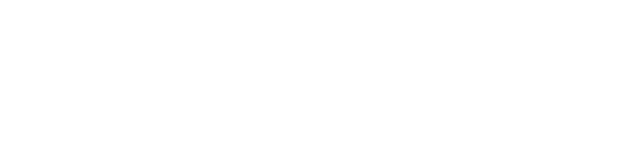
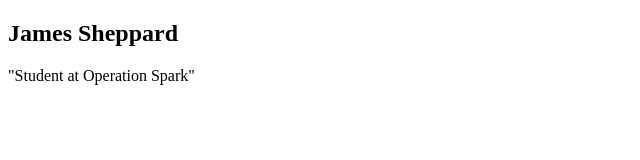
Before and after one commit to Jshep23prog/james-sheppard.github.io, a plain HTML site: page index.html in a window 1280 px wide. Shown: the whole page, without its empty margins (0-640 px from the left). Drawn offline with Linux system fonts and the light colour scheme.

Commit message:
todo 4 and 5

```diff
--- a/index.html
+++ b/index.html
@@ -11,7 +11,14 @@
             </nav>
 
             <main>
+                <div class="sidebar">
 
+                </div>
+
+                <div class="content">
+                  <h2>James Sheppard</h2>
+                  <p>"Student at Operation Spark"</p>
+                </div>
             </main>
         </div>
     </body>
```
